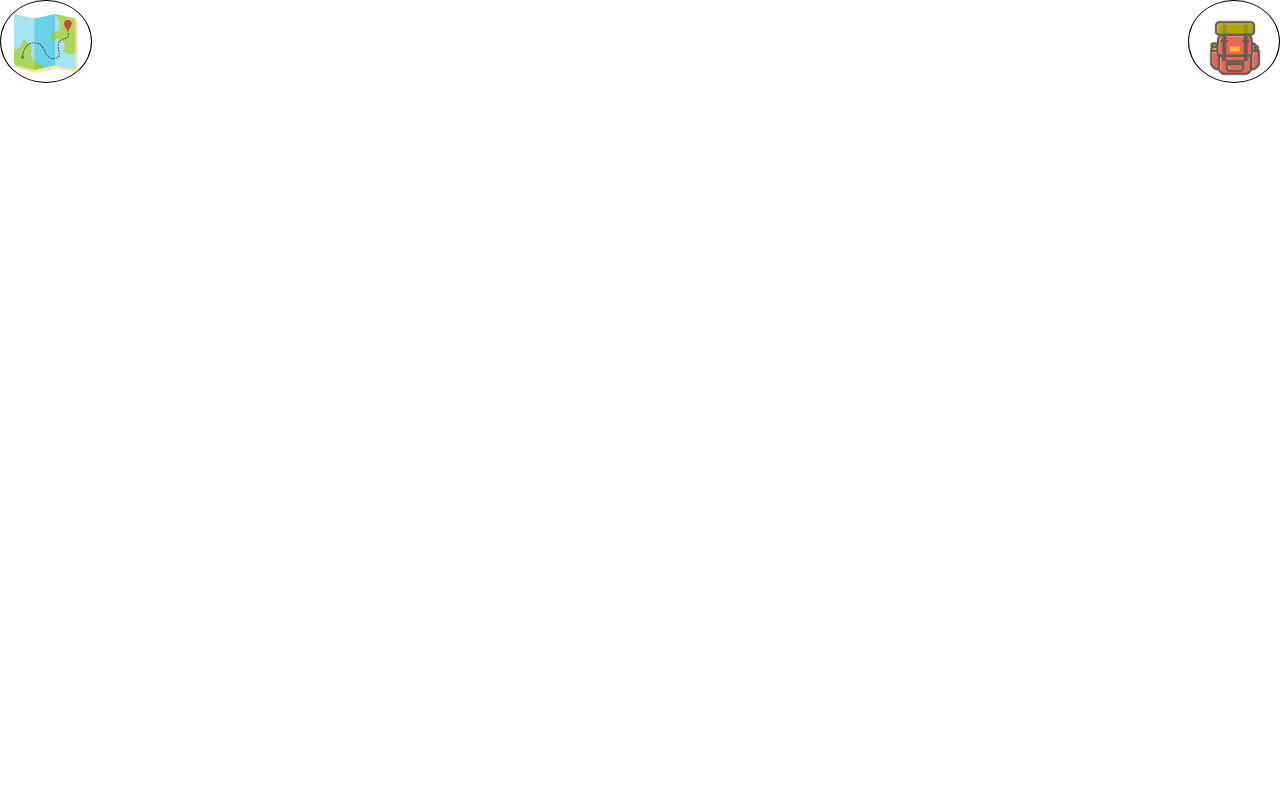
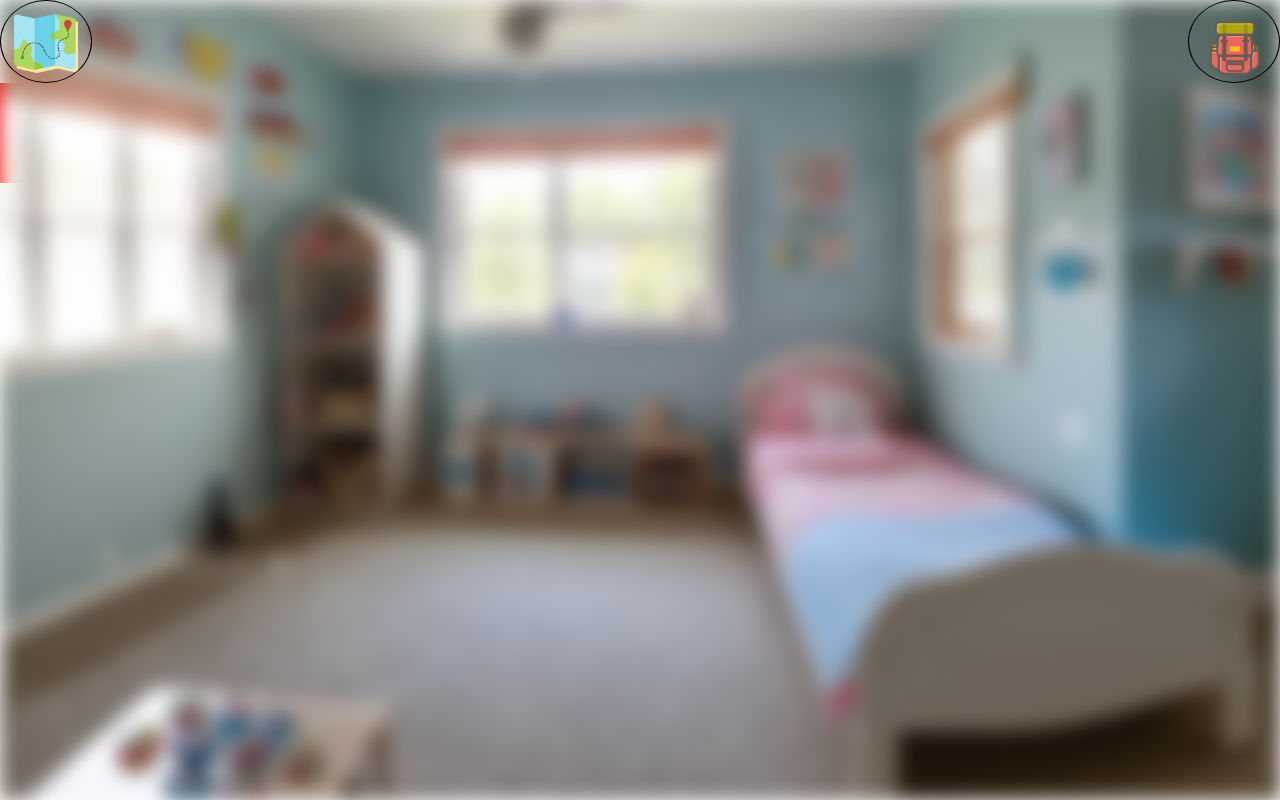
Before and after one commit to GnsiXenon/Poi_EscapeGame, a plain HTML site: page index.html in a window 1280 px wide. Drawn offline with Linux system fonts and the light colour scheme.

Commit message:
add image background

```diff
--- a/index.html
+++ b/index.html
@@ -57,11 +57,16 @@
 
     </nav>
 
+    <background id="background">
+        <img src="./img/background/Level 1/House/2.png" alt="background" id="backgroundImg">
+    </background>
+    <game>
+        <puzzle id="puzzle">
 
-    <script>
-        function test(){
-            alert("test");
-        }
-    </script>
+            <canvas id="Puzzle" width="2000" height="1000"></canvas>
+
+        </puzzle>
+
+    </game>
 </body>
 </html>
--- a/script.js
+++ b/script.js
@@ -1,3 +1,7 @@
+import { start } from "./test.js";
+
+
+
 let itemChoose = 0;
 
 
@@ -32,6 +36,7 @@ caseDivs.forEach(function(caseDiv) {
         caseDiv.classList.add("use");
         itemChoose += 1;
         ActionBtn();
+        start();
       }
       }
        else {
--- a/style.css
+++ b/style.css
@@ -12,6 +12,7 @@
 
 #map, #inventory {
     width: 7vw;
+    z-index: 1;
     height: auto;
     border-radius: 50%;
     overflow: hidden;
@@ -116,3 +117,29 @@ font-size: 1vw;
     cursor: not-allowed;
 
 }
+
+/* Background */
+
+#background{
+    position: absolute;
+    top: 0;
+    right: 0;
+    bottom: 0;
+    left: 0;
+}
+
+#backgroundImg{
+    width: 100%;
+    height: 100%;
+    /* put a blurr */
+    filter: blur(10px);
+}
+
+#puzzle{
+    background-color: red;
+    width: 1000px;
+    height: 100px;
+    z-index: -1;
+    position: absolute;
+    cursor: pointer;
+}
--- /dev/null
+++ b/test.js
@@ -0,0 +1,3 @@
+export function start (){
+    alert('Hello World');
+}
```
Also changed, not shown: Puzzle V1/index.html (+1 -0 lines), img/background/Level 1/House/1.png (added), img/background/Level 1/House/2.png (added), img/background/Level 1/House/3.png (added).
